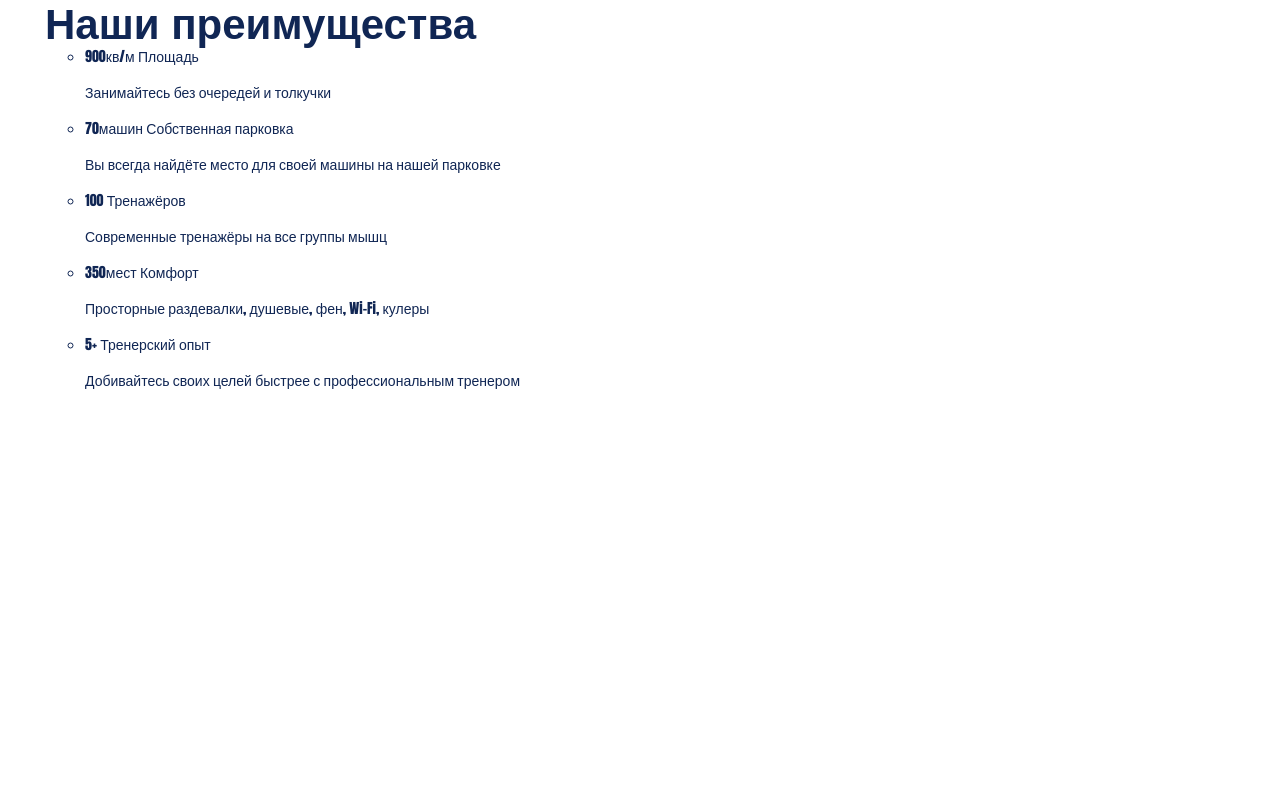
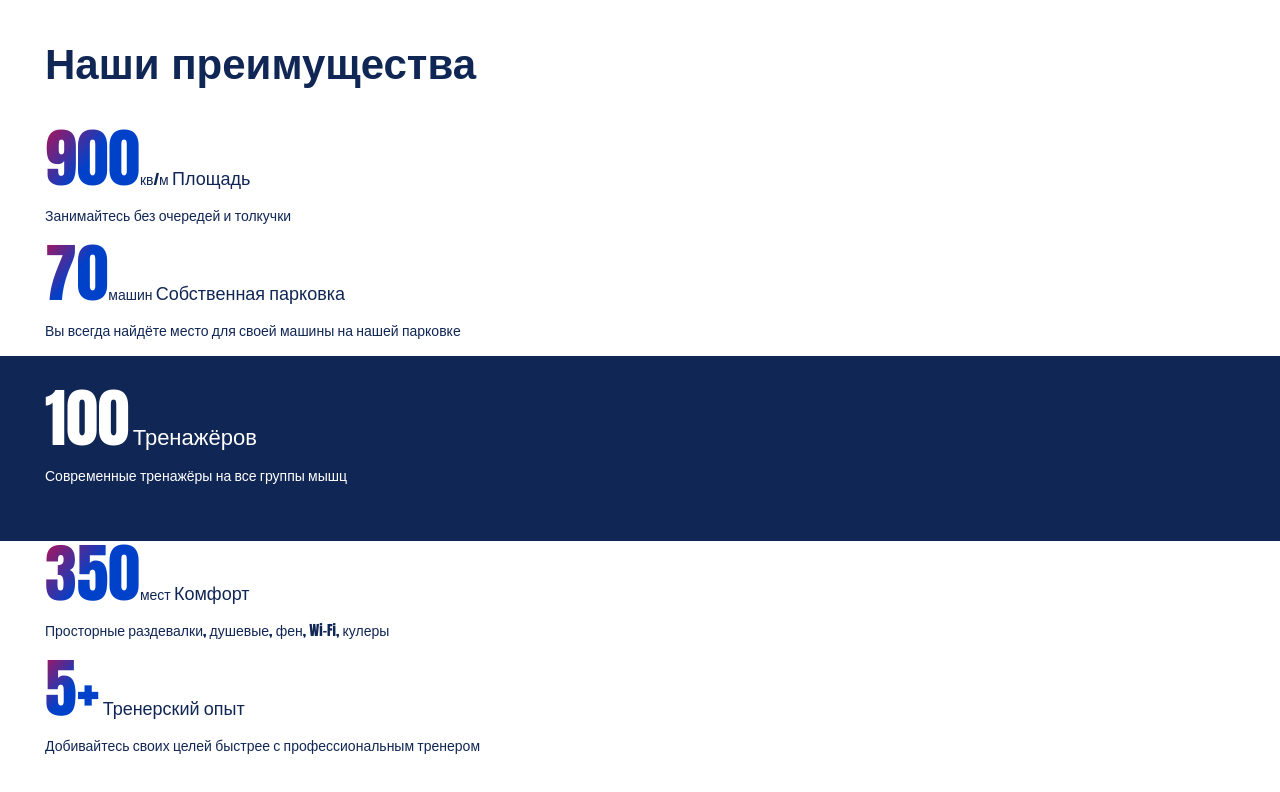
Before and after one commit to rychagoff/htmlacademy-fitness, a website built with Vite: page source/index.html in a window 1280 px wide. Shown: the part 4264-5056 px from the top of the page. Before the commit the page ends 4670 px from the top, so only its background shows below. Built offline with nearby package versions, Linux system fonts and the light colour scheme; a web font is replaced by a local one.

Commit message:
Написал базовые стили

```diff
--- /dev/null
+++ b/source/sass/blocks/features.scss
@@ -0,0 +1,46 @@
+.features {
+  padding: 40px 0;
+}
+
+.features__title {
+  margin-bottom: 40px;
+}
+
+.features__list {
+  @include reset-list;
+}
+
+.features__item b {
+  font-size: 64px;
+  line-height: 64px;
+  font-weight: 700;
+  background: $accent-gradient;
+  background-clip: text;
+  -webkit-text-fill-color: transparent;
+}
+
+.features__item strong {
+  font-size: 18px;
+  line-height: 20px;
+}
+
+.features__item {
+  &--lead {
+    position: relative;
+    left: calc(0px - var(--padding-offset));
+    padding: 30px var(--padding-offset) 40px;
+    width: 100vw;
+    background-color: $primary-color;
+    color: $white-color;
+  }
+
+  &--lead b {
+    background: none;
+    -webkit-text-fill-color: $white-color;
+  }
+
+  &--lead strong {
+    font-size: 22px;
+    line-height: 22px;
+  }
+}
--- a/source/sass/style.scss
+++ b/source/sass/style.scss
@@ -23,3 +23,4 @@
 @import "blocks/card";
 @import "blocks/games";
 @import "blocks/juri";
+@import "blocks/features";
```
